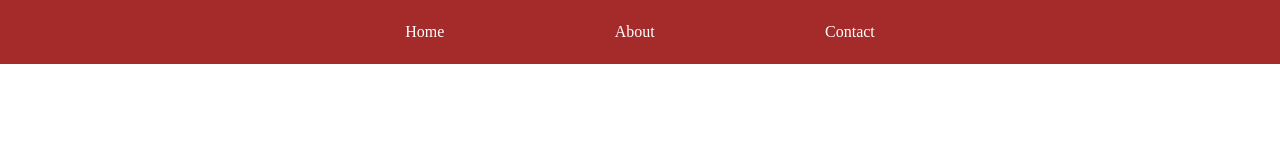
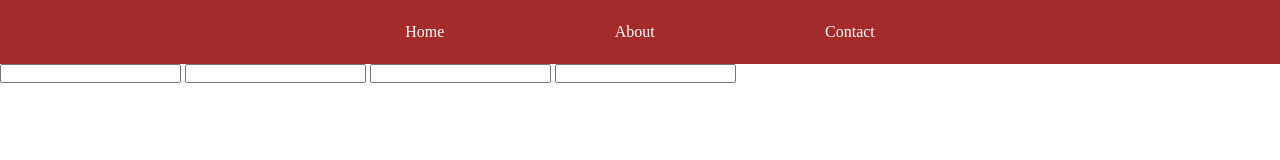
Before and after one commit to Felixeemanuel/JS-Functions-CSS-Animations-test, a plain HTML site: page index.html in a window 1280 px wide. Drawn offline with Linux system fonts and the light colour scheme.

Commit message:
skapat egen branch och startat på formuläret

```diff
--- a/index.html
+++ b/index.html
@@ -28,5 +28,18 @@
         </ul>
     </nav>
 
+    <main class="login-form">
+        <form id="regForm" action="">
+            <label for="firstName"></label>
+            <input type="text" id="firstName">
+            <label for="lastName"></label>
+            <input type="text" id="lastName">
+            <label for="password"></label>
+            <input type="password" id="password">
+            <label for="repeatPassword"></label>
+            <input type="password" id="repeatPassword">
+        </form>
+    </main>
+
 </body>
 </html>
```
